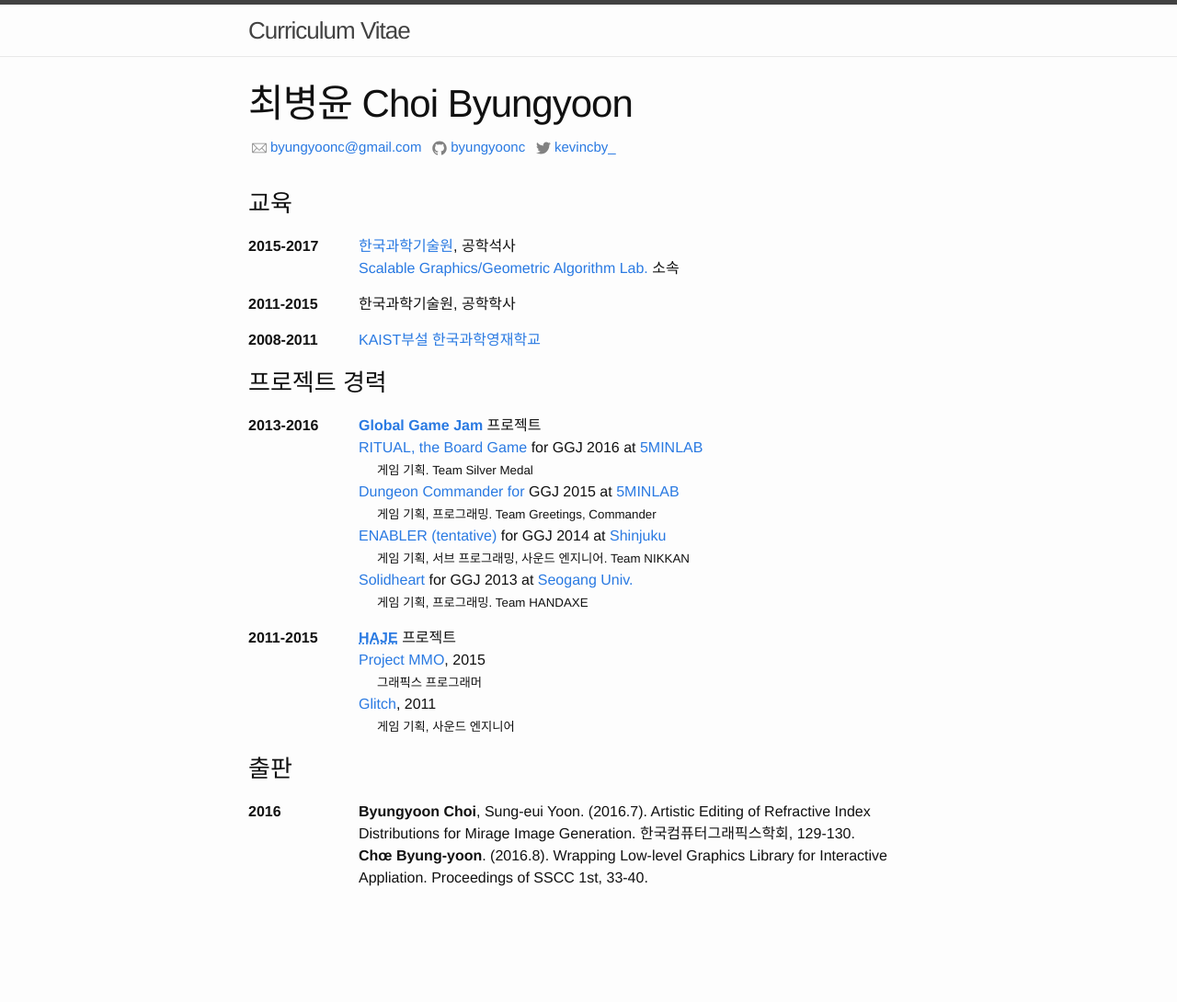
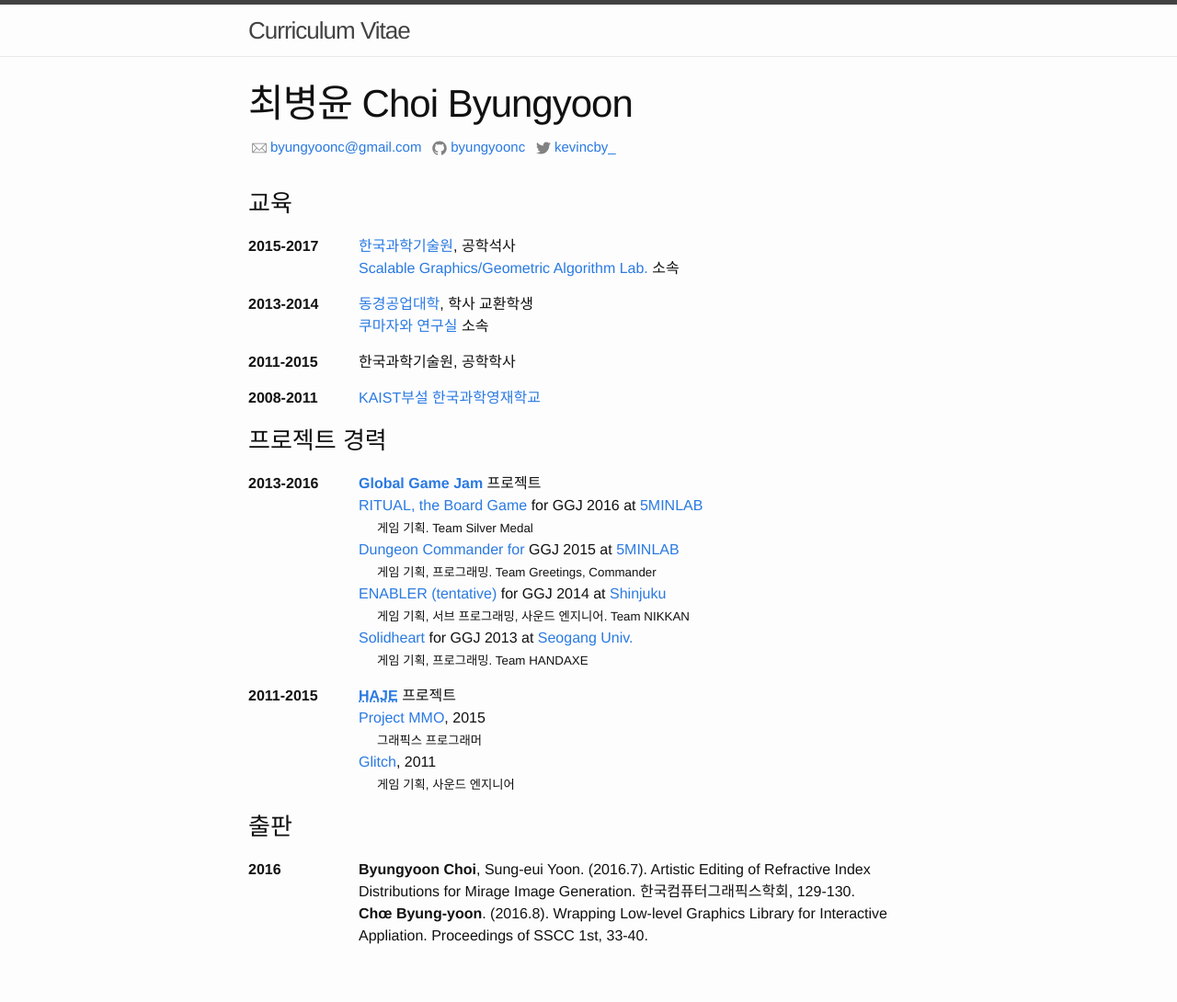
Before and after one commit to jaeyounglee978/jaeyounglee978.github.io, a Jekyll site: the page built from index.md, in a window 1280 px wide. Shown: the whole page at 92% size. Built offline with Jekyll 4.4.1, drawn with Linux system fonts in a browser that asks for light colours; before the commit the page ends 1027 px from its top, so only the background shows below that.

Commit message:
Added exchange student info.

```diff
--- a/index.md
+++ b/index.md
@@ -11,6 +11,11 @@ title:  "최병윤 Choi Byungyoon"
 : [한국과학기술원][kaist], 공학석사 \\
 [Scalable Graphics/Geometric Algorithm Lab.][sgga] 소속
 
+2013-2014
+
+: [동경공업대학][titech], 학사 교환학생 \\
+[쿠마자와 연구실][kumazawa] 소속
+
 2011-2015
 
 : 한국과학기술원, 공학학사
```
Also changed, not shown: other parts of index.md (+2 -0 lines).
